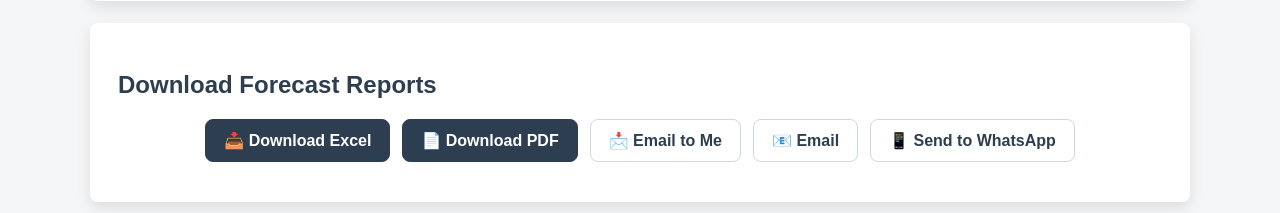
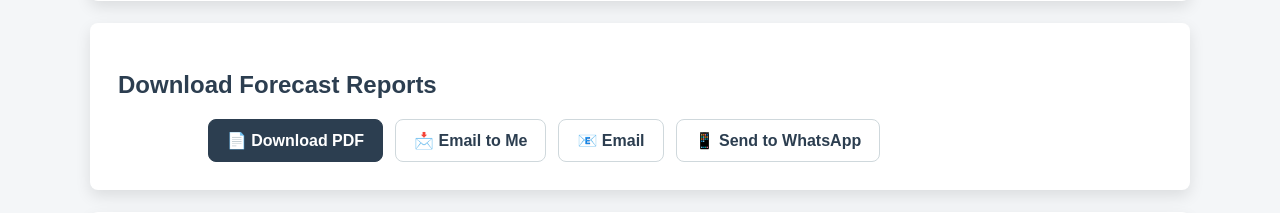
Before and after one commit to Nirmal-sai-kumar/Demand-forecasting, a Flask app: template templates/result.html in a window 1280 px wide. Shown: the part 2157-2370 px from the top of the page. Run offline with Flask 3, Linux system fonts and the light colour scheme; the template is opened without the code that fills it, so the values that code supplies are empty; parts of the project's set-up code (start-up, migrations or seed data) failed here and were passed over.

Commit message:
Update docs: WhatsApp/Email now send Report PDF + Dashboard PDF

```diff
--- a/templates/result.html
+++ b/templates/result.html
@@ -442,7 +442,6 @@
     <div class="card">
         <h2>Download Forecast Reports</h2>
         <div class="download-buttons">
-            <a class="btn btn-secondary" href="/download/excel">📥 Download Excel</a>
             <a class="btn btn-secondary" href="/download/pdf">📄 Download PDF</a>
             <a class="btn btn-tertiary" href="#" id="emailSelfBtn">📩 Email to Me</a>
             <a class="btn btn-tertiary" href="#" id="emailPdfBtn">📧 Email</a>
@@ -544,7 +543,7 @@
 
             // Optional password protection for self email.
             let pdf_password = '';
-            const wantsPassword = window.confirm('Protect the report with a password? (PDF will be encrypted; Excel will ask for the same password when opened)');
+            const wantsPassword = window.confirm('Protect the report files with a password? (Both PDFs will be encrypted with the same password)');
             if (wantsPassword) {
                 pdf_password = (window.prompt('Enter a strong password (min 8 chars, upper/lowercase, number, symbol):') || '').trim();
                 if (!pdf_password) {
@@ -578,13 +577,13 @@
 
     btn.addEventListener('click', async function (e) {
         e.preventDefault();
-        const email = (window.prompt('Enter email address to send the report files (PDF + Excel):') || '').trim();
+        const email = (window.prompt('Enter email address to send the report files (2 PDFs):') || '').trim();
         if (!email) return;
 
         // Optional password protection.
         // The password is NEVER sent via email body; it is used only to encrypt the PDF server-side.
         let pdf_password = '';
-        const wantsPassword = window.confirm('Protect the report with a password? (PDF will be encrypted; Excel will ask for the same password when opened)');
+        const wantsPassword = window.confirm('Protect the report files with a password? (Both PDFs will be encrypted with the same password)');
         if (wantsPassword) {
             pdf_password = (window.prompt('Enter a strong password (min 8 chars, upper/lowercase, number, symbol):') || '').trim();
             if (!pdf_password) {
@@ -837,9 +836,9 @@
             return;
         }
 
-        // Optional password protection: sends two separate protected files (PDF + Excel).
+        // Optional password protection: sends two separate protected files (Report PDF + Dashboard PDF).
         let pdf_password = '';
-        const wantsPassword = window.confirm('Protect the report files with a password? (Sends PDF + Excel as separate files to WhatsApp)');
+        const wantsPassword = window.confirm('Protect the report files with a password? (Sends 2 PDFs as separate files to WhatsApp)');
         if (wantsPassword) {
             pdf_password = (window.prompt('Enter a strong password (min 8 chars, upper/lowercase, number, symbol):') || '').trim();
             if (!pdf_password) {
```
